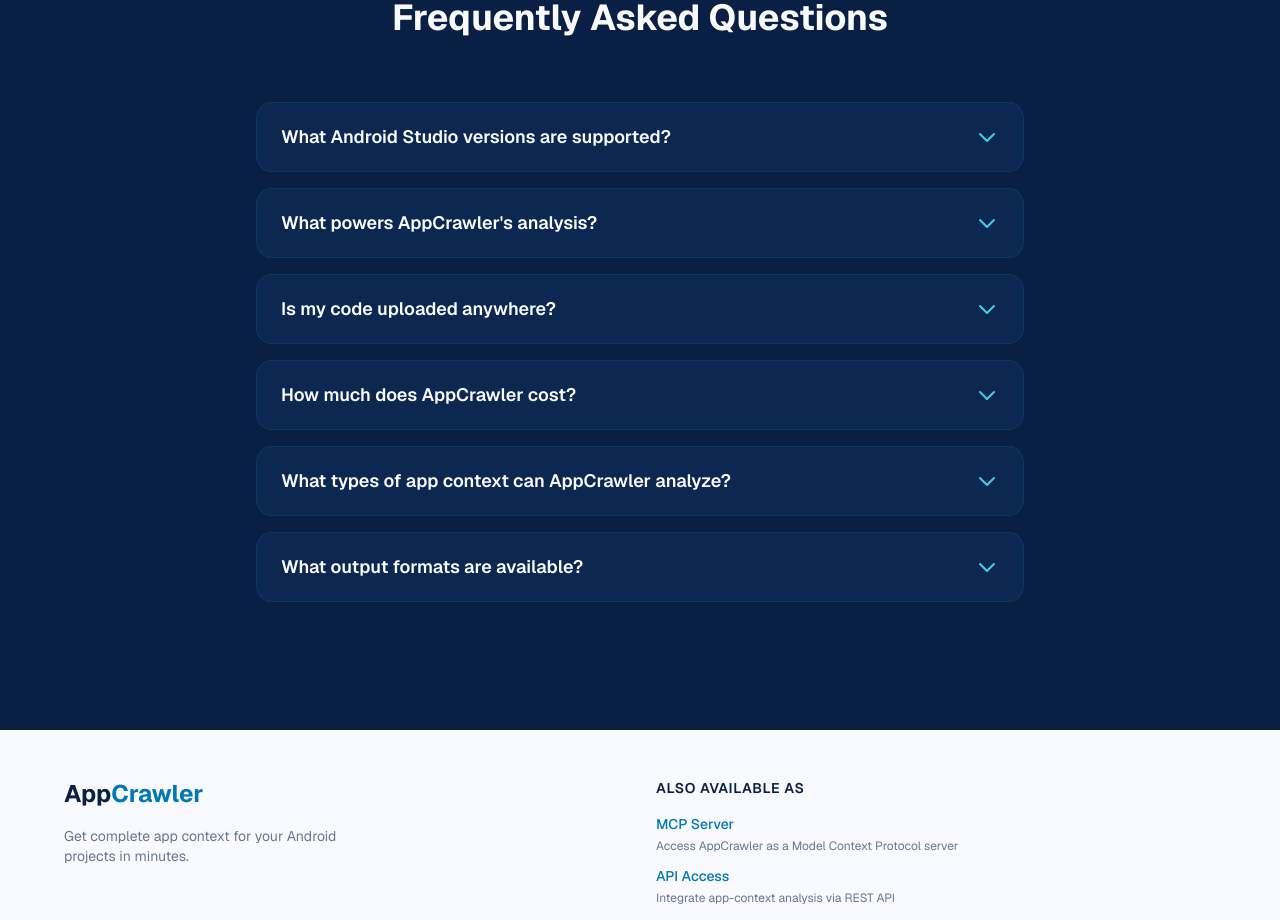
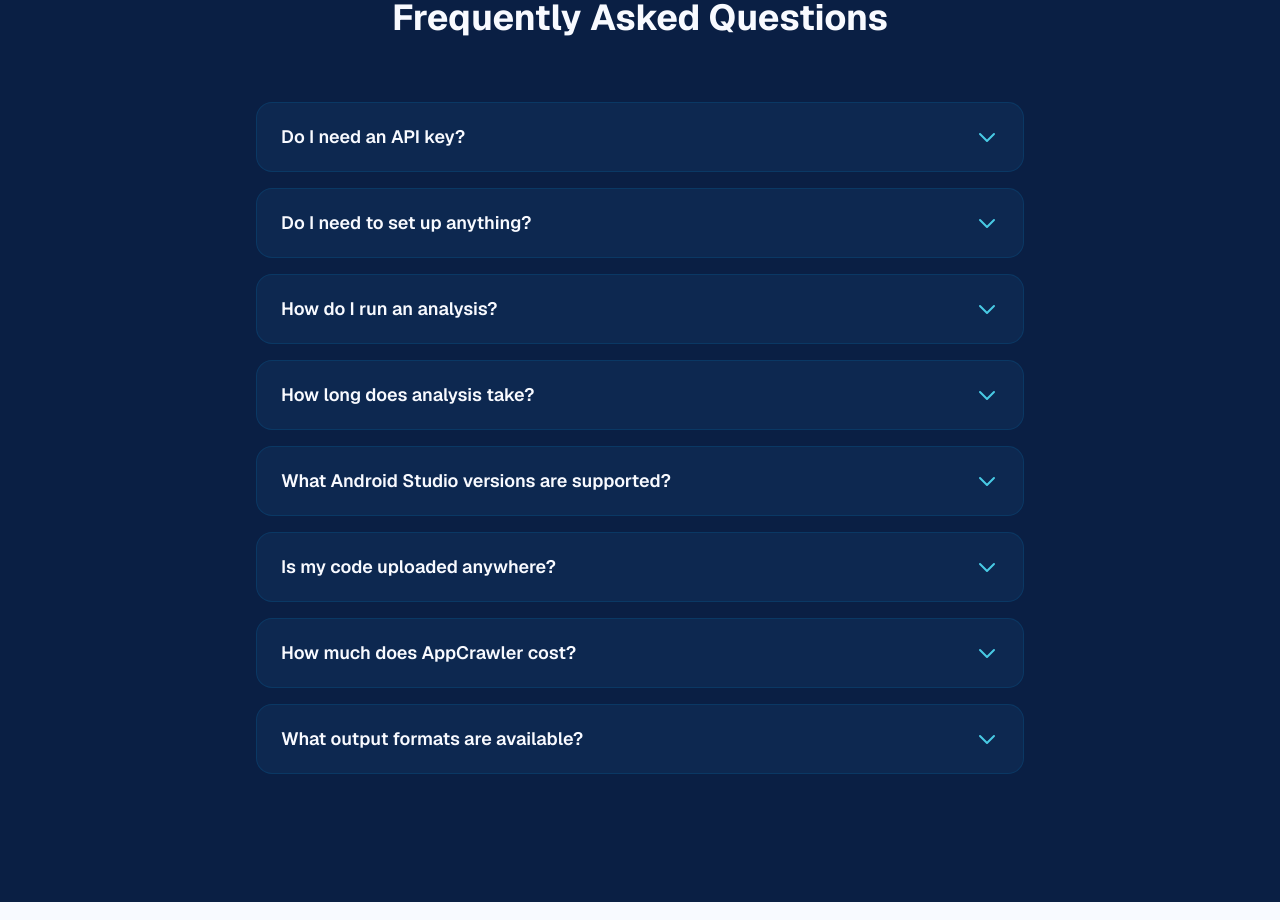
Before and after one commit to NIHAD779/appcrawler-page, a Next.js app: page / in a window 1280 px wide. Shown: the part 6020-6940 px from the top of the page. Built offline with nearby package versions, Linux system fonts and the light colour scheme.

Commit message:
Update FAQ section on homepage to include new questions and answers, refine existing content for clarity, and adjust supported Android Studio version details.

```diff
--- a/app/page.tsx
+++ b/app/page.tsx
@@ -1,6 +1,6 @@
 "use client";
 
-import { useState, useEffect, useRef } from "react";
+import React, { useState, useEffect, useRef } from "react";
 import AppCrawlerIllustration from "./components/AppCrawlerIllustration";
 import { CodebaseAnalysisIllustration, OutputFormatsIllustration, IDEIntegrationIllustration } from "./components/FeatureIllustrations";
 
@@ -38,14 +38,31 @@
   const [activeFaq, setActiveFaq] = useState<number | null>(null);
   const [mobileMenuOpen, setMobileMenuOpen] = useState(false);
 
-  const faqs = [
+  const faqs: { question: string; answer: React.ReactNode }[] = [
+    {
+      question: "Do I need an API key?",
+      answer: "Yes. The plugin asks for an OpenAI API key on the welcome screen; it's used for AI-powered analysis."
+    },
+    {
+      question: "Do I need to set up anything?",
+      answer: (
+        <>
+          You need JCEF (JetBrains Runtime with Chromium Embedded Framework) to render the interactive navigation graph. You can also follow{" "}
+          <a href="https://youtu.be/Q2p0dKzz_o4" target="_blank" rel="noopener noreferrer" className="underline hover:opacity-80" style={{ color: "#48cae4" }}>this tutorial</a> for setup.
+        </>
+      )
+    },
+    {
+      question: "How do I run an analysis?",
+      answer: "Open the QAPilot tool window (right sidebar or View → Tool Windows → QAPilot), enter your OpenAI API key and click Analyze Project."
+    },
+    {
+      question: "How long does analysis take?",
+      answer: "Analysis usually takes about 2–4 minutes, with progress shown in the UI."
+    },
     {
       question: "What Android Studio versions are supported?",
-      answer: "AppCrawler supports Android Studio Arctic Fox (2020.3.1) and later versions, including all IntelliJ IDEA versions from 2020.3 onwards."
-    },
-    {
-      question: "What powers AppCrawler's analysis?",
-      answer: "AppCrawler is powered by OpenAI models under the hood, enabling intelligent analysis of your Android codebase to extract comprehensive app context including navigation flows, architecture patterns, and component relationships."
+      answer: "AppCrawler supports Android Studio 2024.2 and newer."
     },
     {
       question: "Is my code uploaded anywhere?",
@@ -53,15 +70,11 @@
     },
     {
       question: "How much does AppCrawler cost?",
-      answer: "AppCrawler is available for a one-time payment of $29 (normally $49). This launch offer includes lifetime access to all features and future updates. No subscriptions or recurring fees."
-    },
-    {
-      question: "What types of app context can AppCrawler analyze?",
-      answer: "AppCrawler analyzes your complete Android app including Activity transitions, Fragment navigation, Jetpack Compose flows, screen hierarchies, deep links, data models, and overall architecture patterns."
+      answer: "You can pick up AppCrawler for a one-time payment of $5 right now as part of our launch deal."
     },
     {
       question: "What output formats are available?",
-      answer: "You can view and export your app context in two formats: tabular data for structured analysis and interactive graphs for visual exploration."
+      answer: "You can view your app context in two formats: tabular data for structured analysis and interactive graphs for visual exploration."
     }
   ];
 
```
